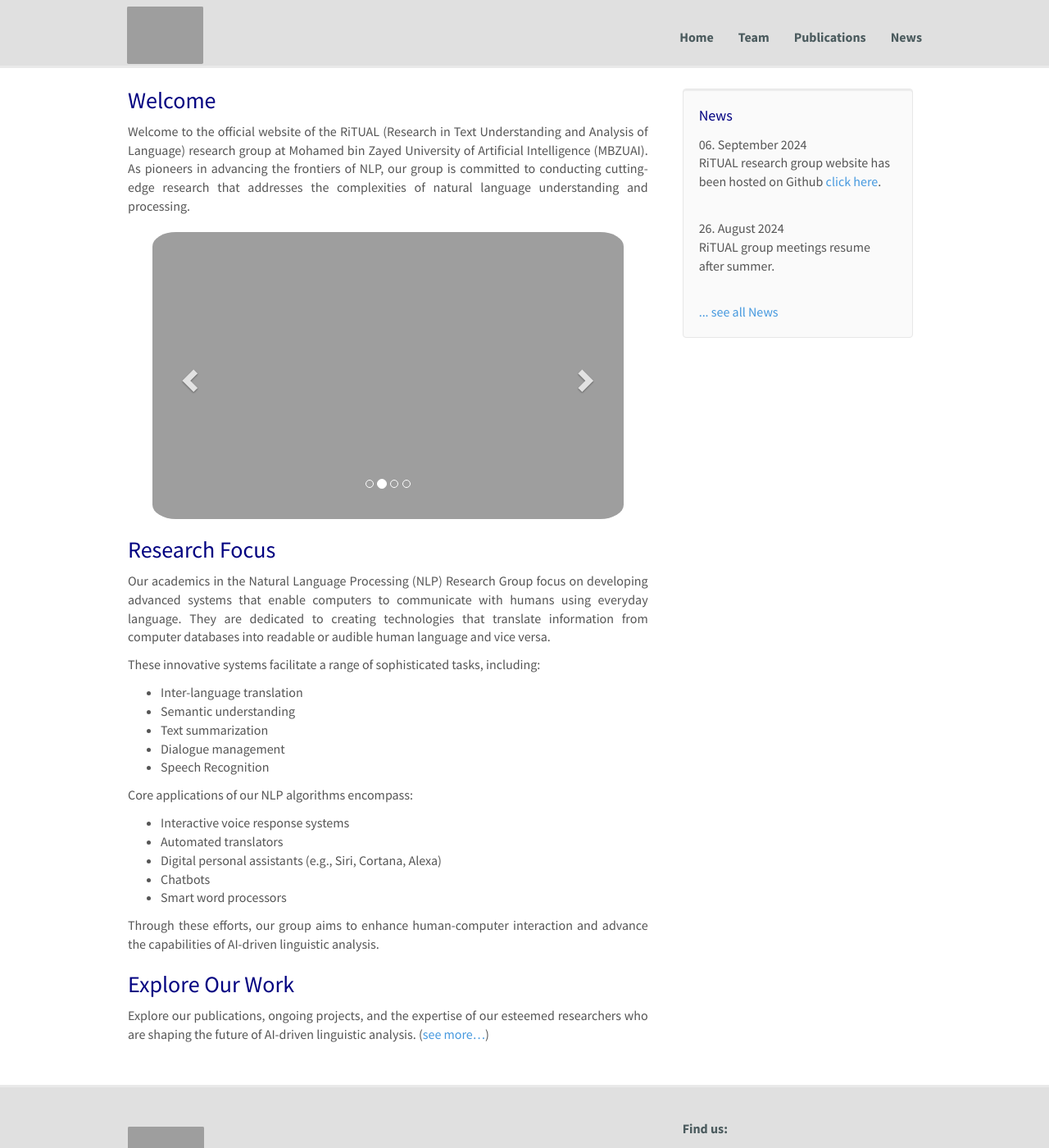
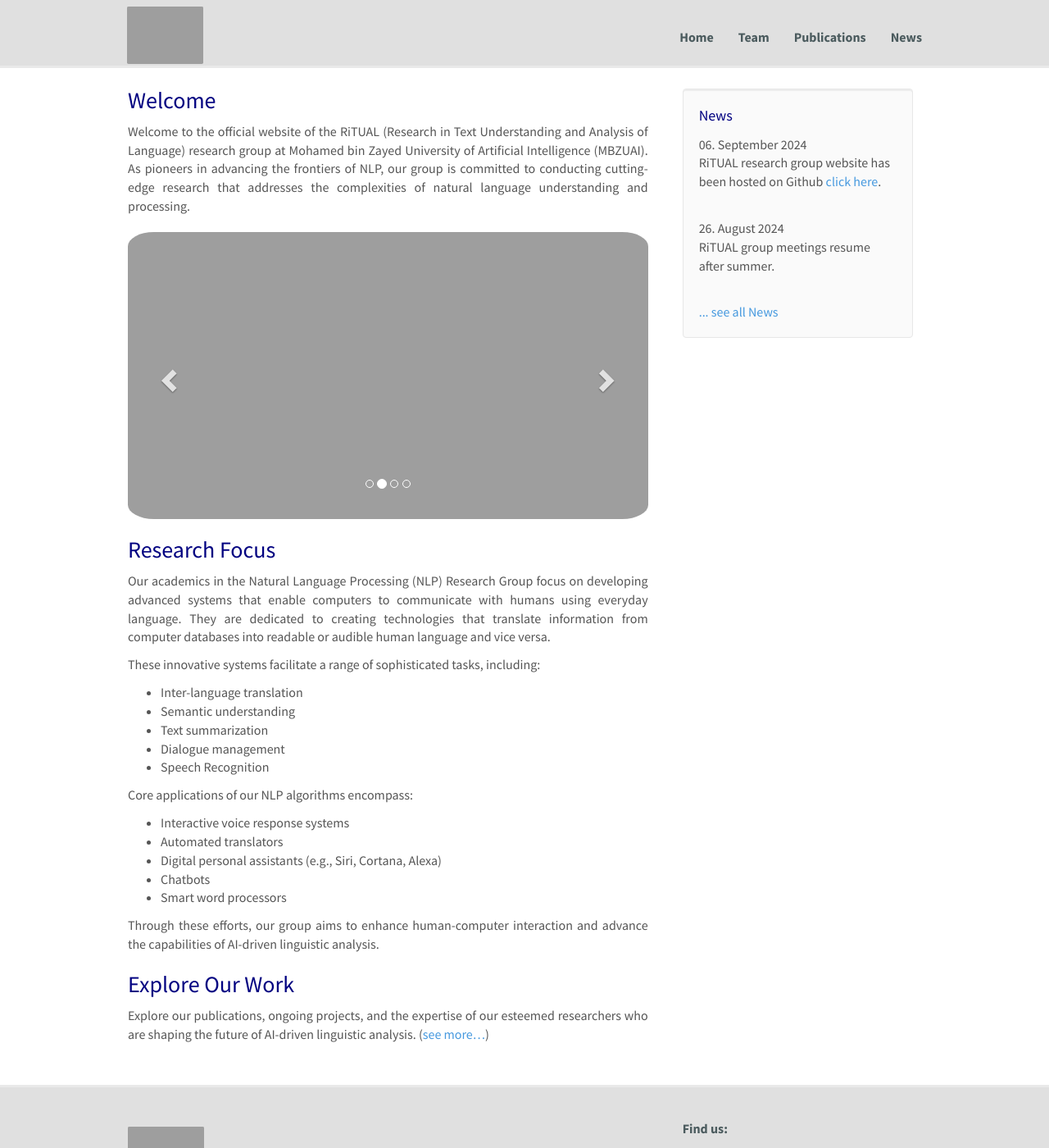
Before and after one commit to RiTUAL-MBZUAI/web, a Jekyll site: the page built from _pages/home.md, in a window 1280 px wide and 1400 px high. Shown: the whole window at 82% size. Built offline with Jekyll 4.4.1, drawn with Linux system fonts in a browser that asks for light colours; nearby versions of some CDN libraries.

Commit message:
slidter updated

```diff
--- a/css/main.scss
+++ b/css/main.scss
@@ -89,8 +89,8 @@ firstp {
     border-radius: 3px 3px 3px 3px;
     margin-bottom: 20px;
     margin-top: 20px;
-    margin-left: 30px;
-    margin-right: 30px;
+    margin-left: 0px;
+    margin-right: 0px;
 }
 
 /* ---------------------- custom css ---------------------------- */
```
